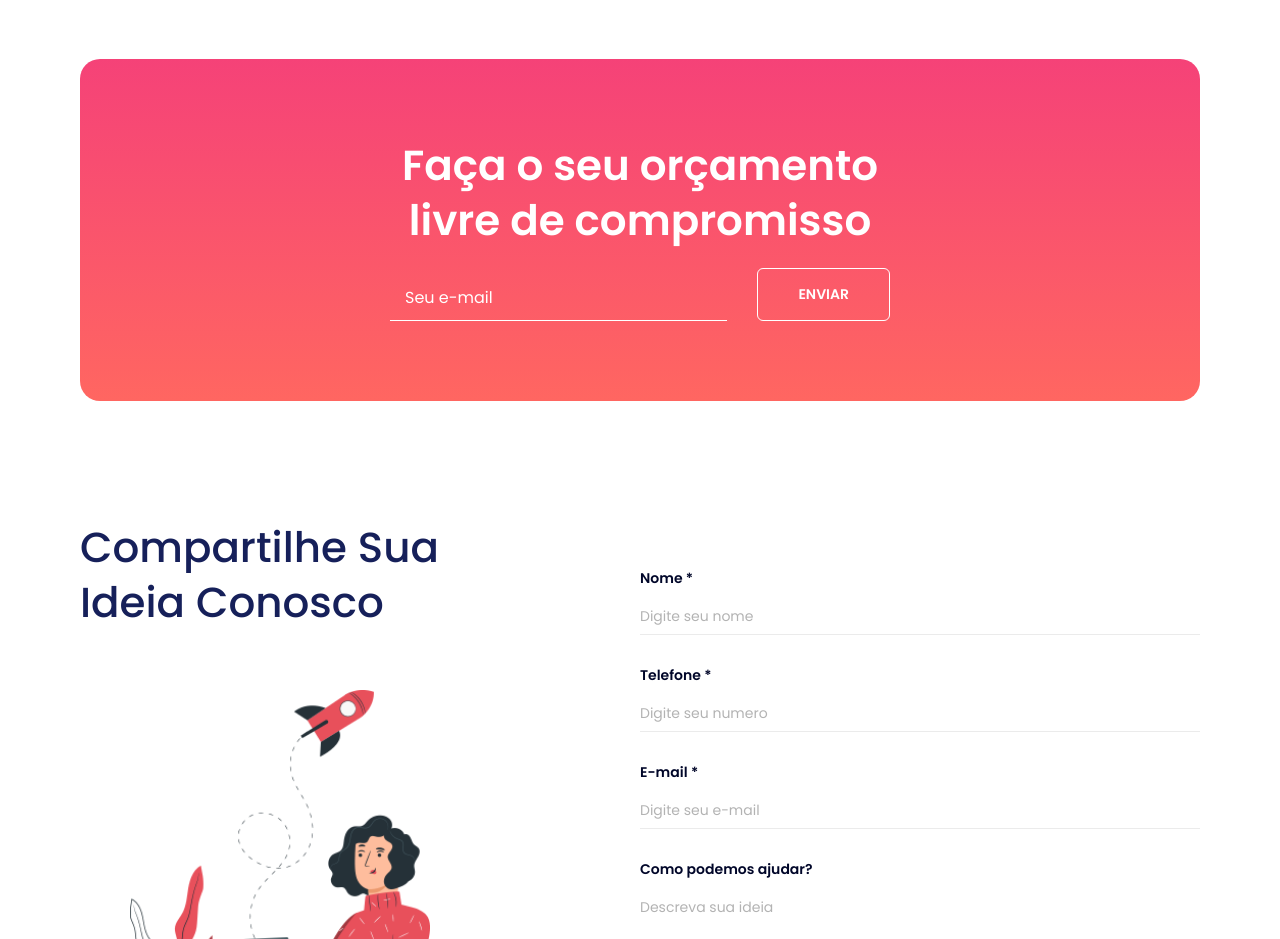
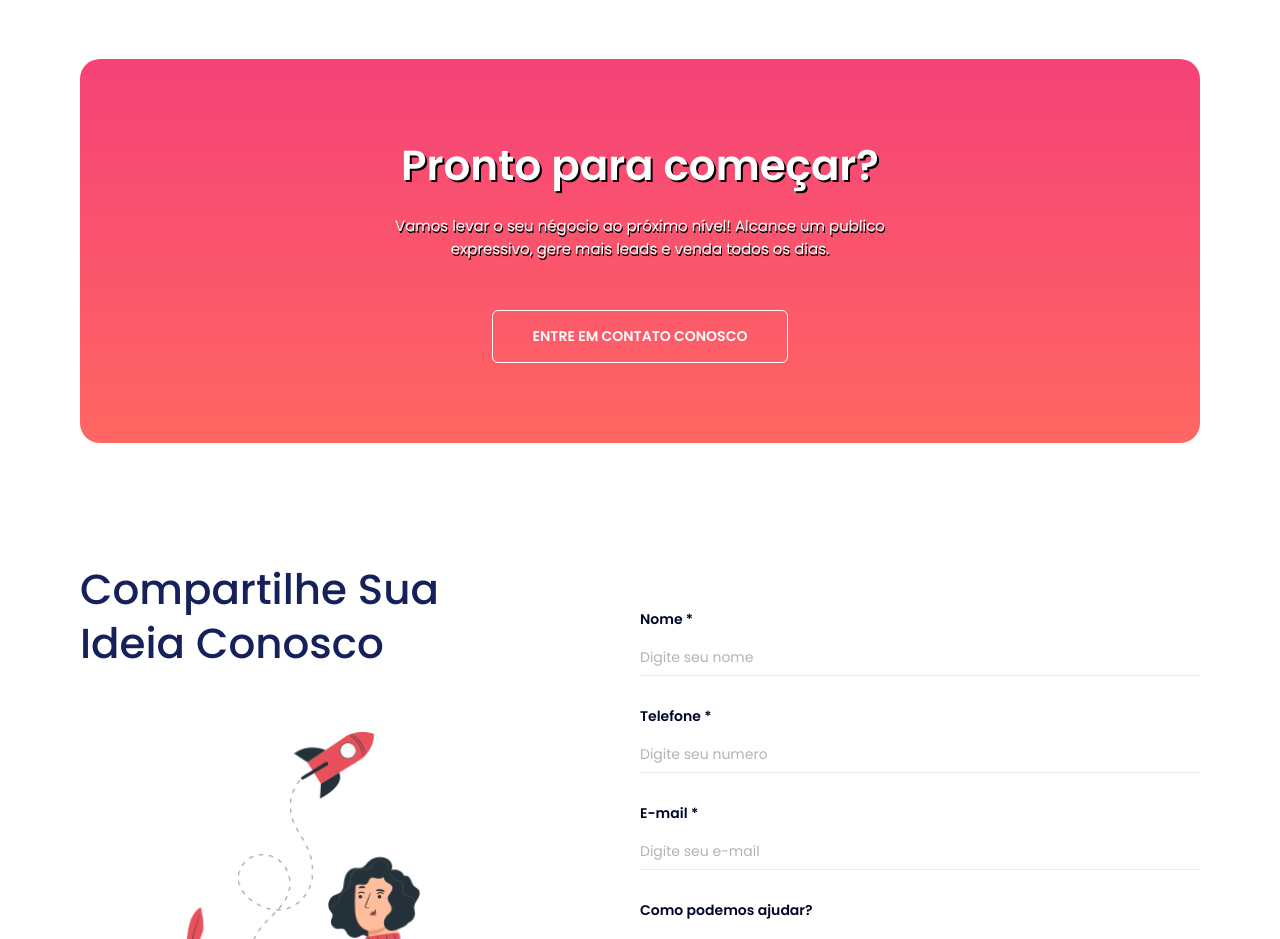
Before and after one commit to relicote/projetos_hagae, a plain HTML site: page index.html in a window 1280 px wide. Shown: the part 3580-4519 px from the top of the page. Drawn offline with nearby package versions, Linux system fonts and the light colour scheme.

Commit message:
att text button ex cta form

```diff
--- a/assets/css/style.css
+++ b/assets/css/style.css
@@ -418,6 +418,7 @@ header .container {
 }
 
 .cta-title {
+  text-shadow: 2px 2px black;
   color: var(--white);
   font-size: var(--fs-1);
   font-weight: var(--fw-600);
@@ -427,7 +428,8 @@ header .container {
 
 .cta-text {
   color: var(--white);
-  font-size: var(--fs-6);
+  text-shadow: 1px 2px black;
+  font-size: var(--fs-5);
   margin-bottom: 50px;
 }
 
@@ -693,12 +695,20 @@ footer .logo { margin-bottom: 30px; }
 
   .cta-title { --fs-1: 42px; }
 
-  .cta-form {
+  .cta-button {
+
     display: flex;
     justify-content: center;
     align-items: flex-end;
     gap: 30px;
   }
+
+  /* backgroud do botão OPCIONAL */
+
+  /* .cta-button > button{
+    text-shadow: 1px 2px black;
+    background-color: black;
+  } */
 
   .cta input { margin-bottom: 0; }
 
--- a/index.html
+++ b/index.html
@@ -286,19 +286,17 @@
 
           <div class="cta-card">
 
-            <h3 class="cta-title">Faça o seu orçamento livre de compromisso</h3>
+            <h3 class="cta-title">Pronto para começar?</h3>
 
-            <!-- <p class="cta-text">
-              Each time a digital asset is purchased or sold, Sequoir donates a percentage of the fees back.
-            </p> -->
+            <p class="cta-text">
+              Vamos levar o seu négocio ao próximo nível! Alcance um publico expressivo, gere mais leads e venda todos os dias.
+            </p>
 
-            <form action="" class="cta-form">
+            <div class="cta-button">
 
-              <input type="email" name="email" placeholder="Seu e-mail">
+              <button type="submit" class="btn btn-secondary">Entre em contato conosco</button>
 
-              <button type="submit" class="btn btn-secondary">Enviar</button>
-
-            </form>
+            </div>
 
           </div>
 
```
